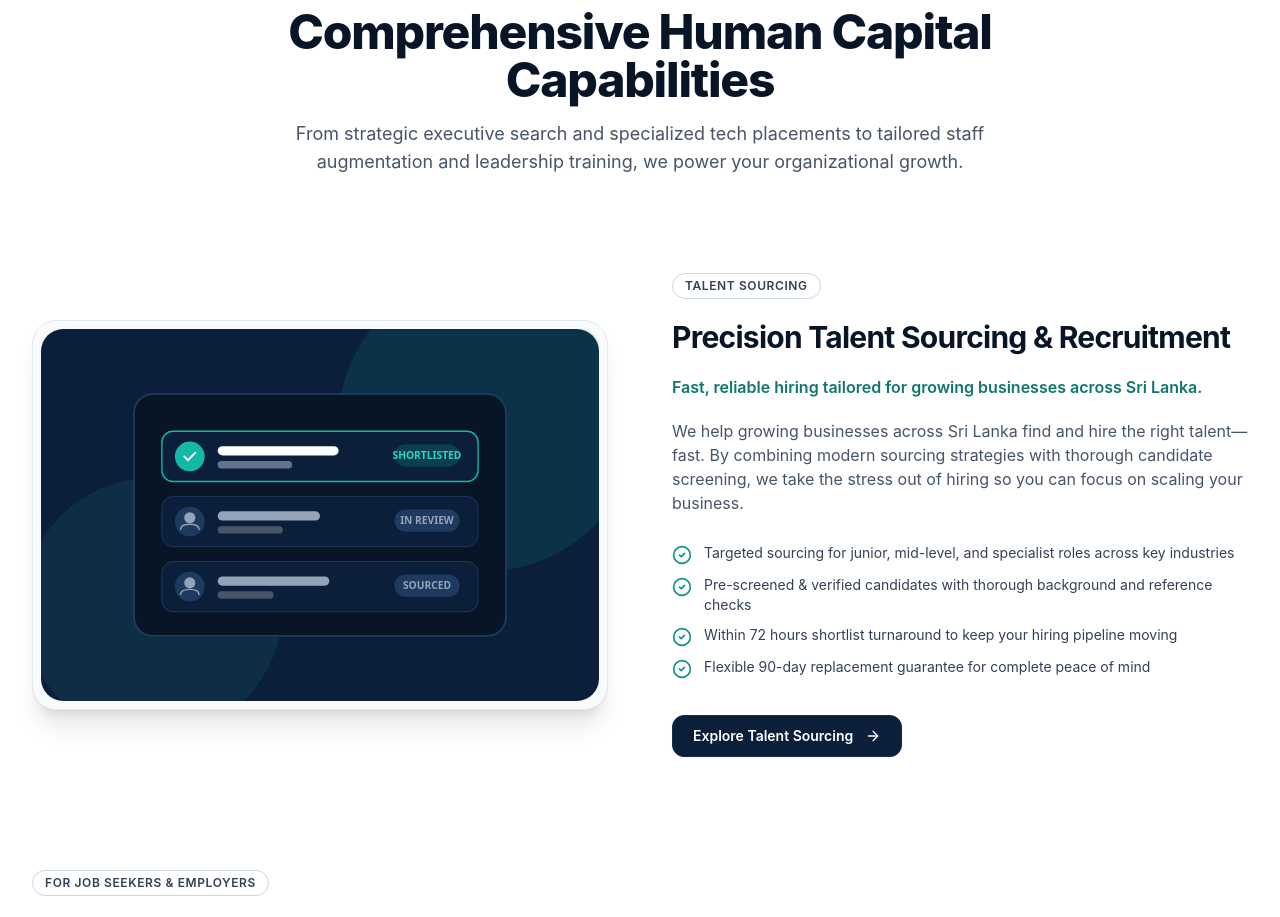
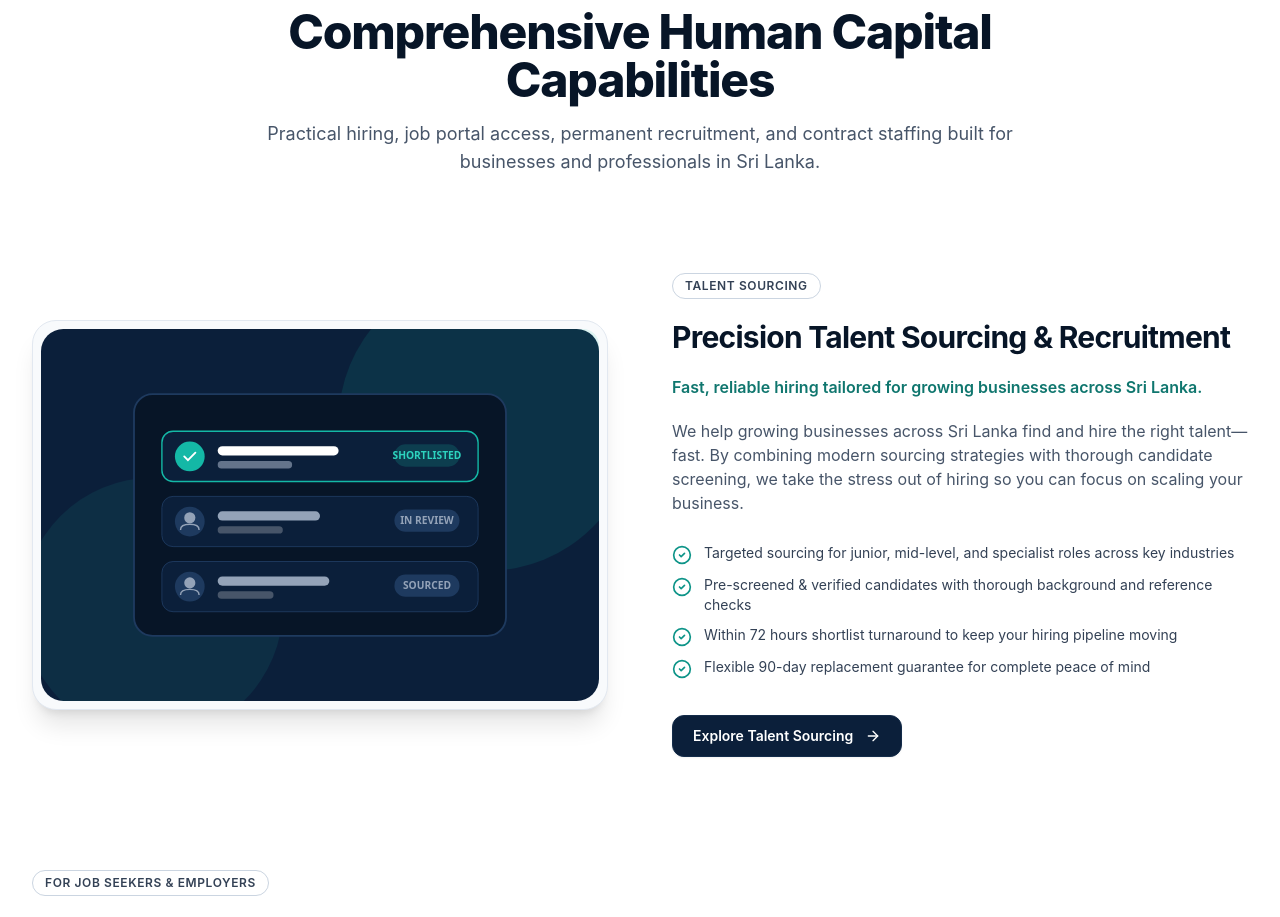
Before and after one commit to sgc1996/prime-talents-website, a Next.js app: page / in a window 1280 px wide. Shown: the part 1240-2157 px from the top of the page. Built offline with nearby package versions, Linux system fonts and the light colour scheme; no server answers.

Commit message:
feat(services): update section subtitle to practical hiring and contract staffing in Sri Lanka

```diff
--- a/src/components/sections/ServicesOverview.tsx
+++ b/src/components/sections/ServicesOverview.tsx
@@ -93,8 +93,7 @@ export function ServicesOverview() {
             Comprehensive Human Capital Capabilities
           </h2>
           <p className="text-slate-600 dark:text-slate-300 text-base sm:text-lg leading-relaxed">
-            From strategic executive search and specialized tech placements to tailored
-            staff augmentation and leadership training, we power your organizational growth.
+            Practical hiring, job portal access, permanent recruitment, and contract staffing built for businesses and professionals in Sri Lanka.
           </p>
         </div>
 
```
